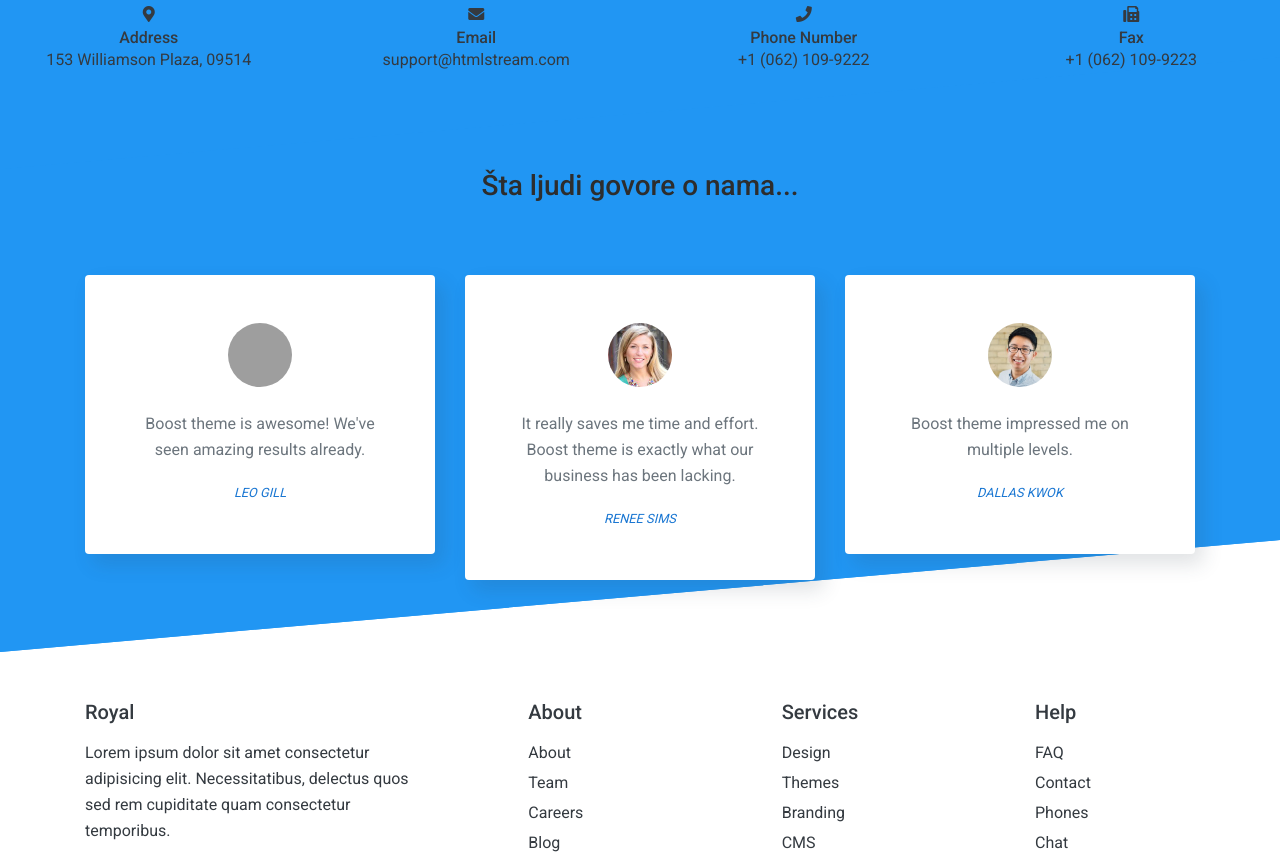
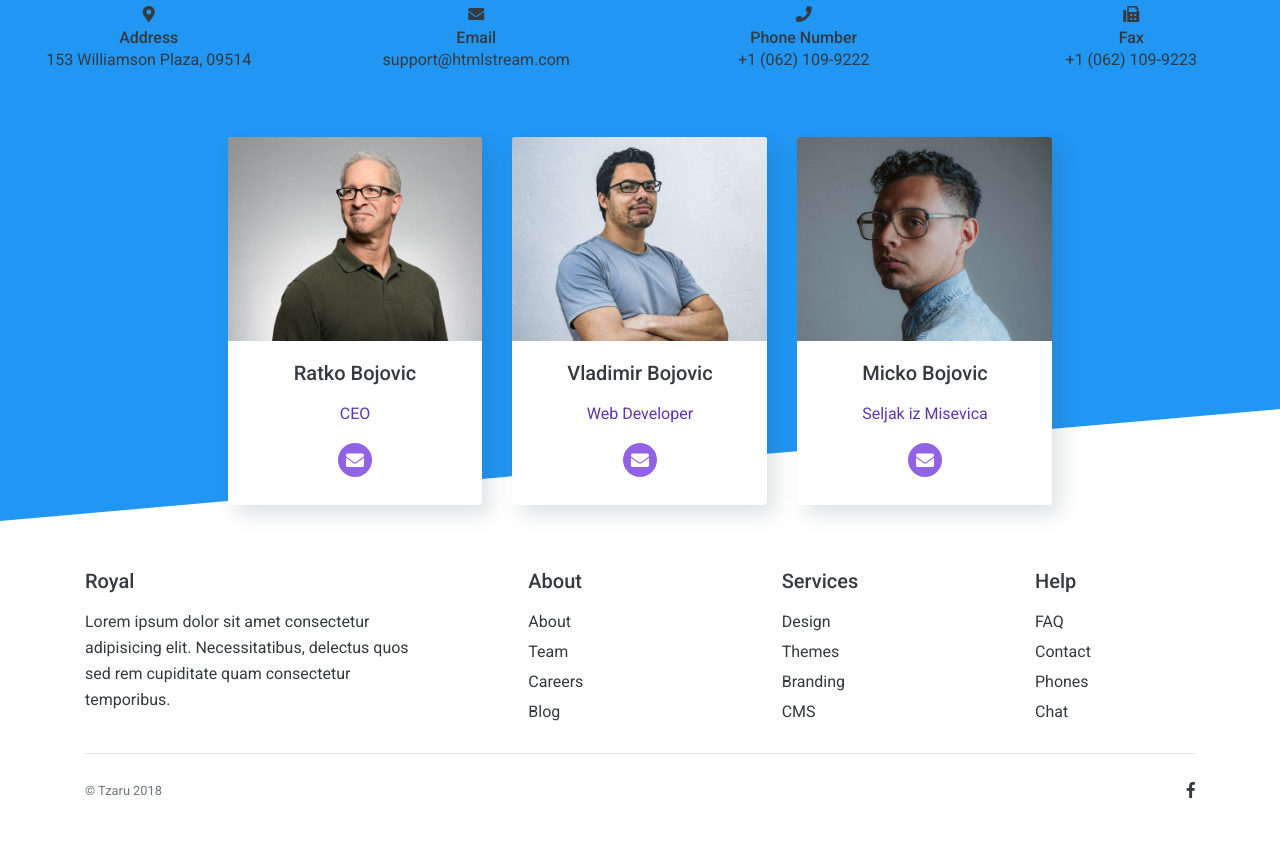
Before and after one commit to VladTzaru/Royal, a Vue app: page /kontakt in a window 1280 px wide. Shown: the part 540-1392 px from the top of the page. After the commit the page ends 1360 px from the top, so only its background shows below. Built offline with nearby package versions, Linux system fonts and the light colour scheme; grey boxes are pictures that could not be loaded.

Commit message:
add team to contact

```diff
--- a/src/views/Contact.vue
+++ b/src/views/Contact.vue
@@ -7,7 +7,13 @@
         </Hero>
         <div class="bg-skew bg-skew-light">
             <Contact/>
-            <Testimonials/>
+            <div class="container">
+                <div class="row justify-content-center">
+                    <div class="col-lg-9">
+                        <TeamMembers/>
+                    </div>
+                </div>
+            </div>
         </div>
     </main>
 </template>
@@ -15,7 +21,7 @@
 <script>
 import Hero from '../components/hero/Hero.vue';
 import Contact from '../components/base/Contact.vue';
-import Testimonials from '../components/testimonials/Testimonials.vue';
+import TeamMembers from '../components/team/TeamMembers.vue';
 export default {
     name: 'ContactView',
     metaInfo: {
@@ -29,7 +35,7 @@
     components: {
         Hero,
         Contact,
-        Testimonials
+        TeamMembers
     }
 }
 </script>
```
